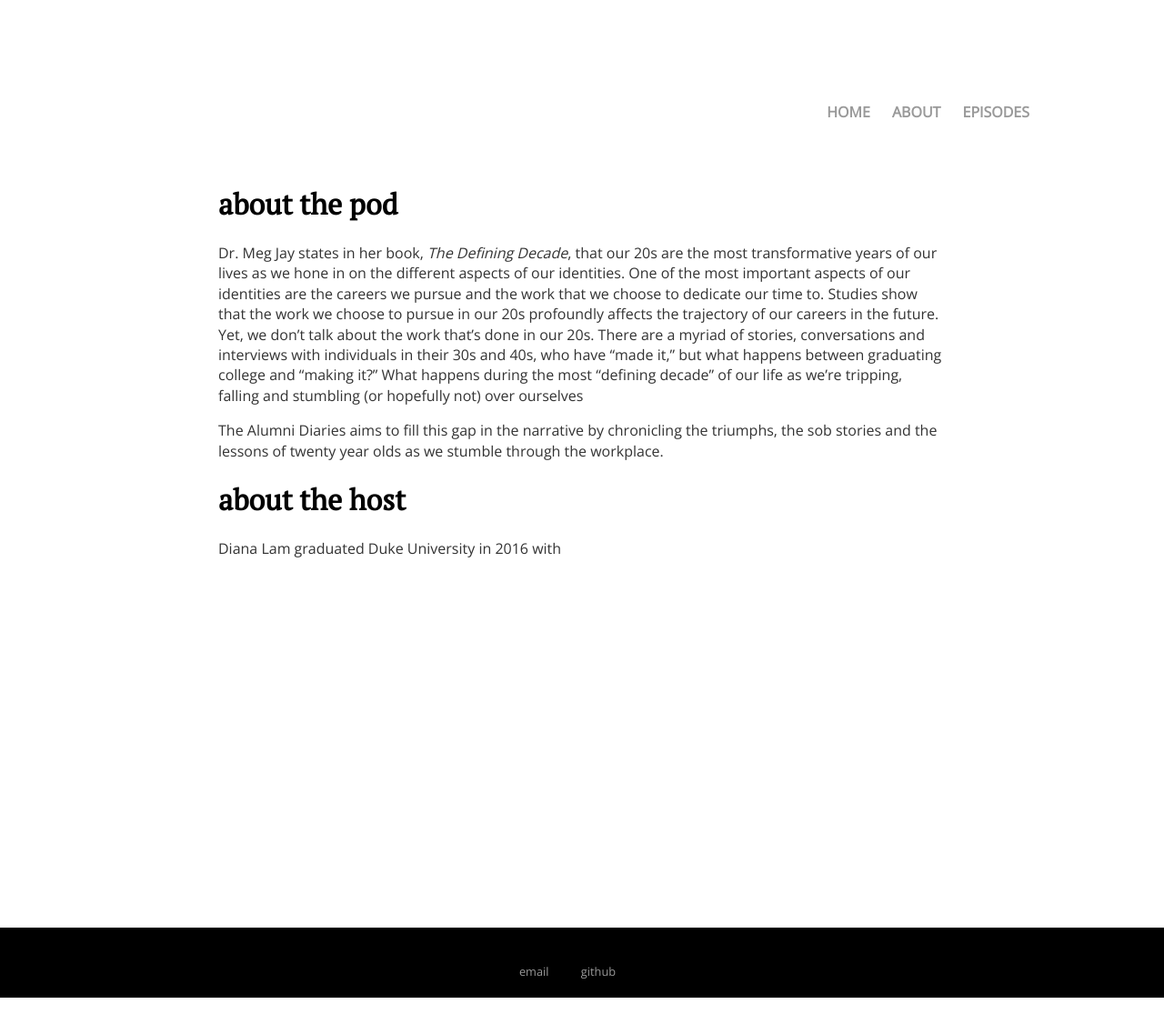
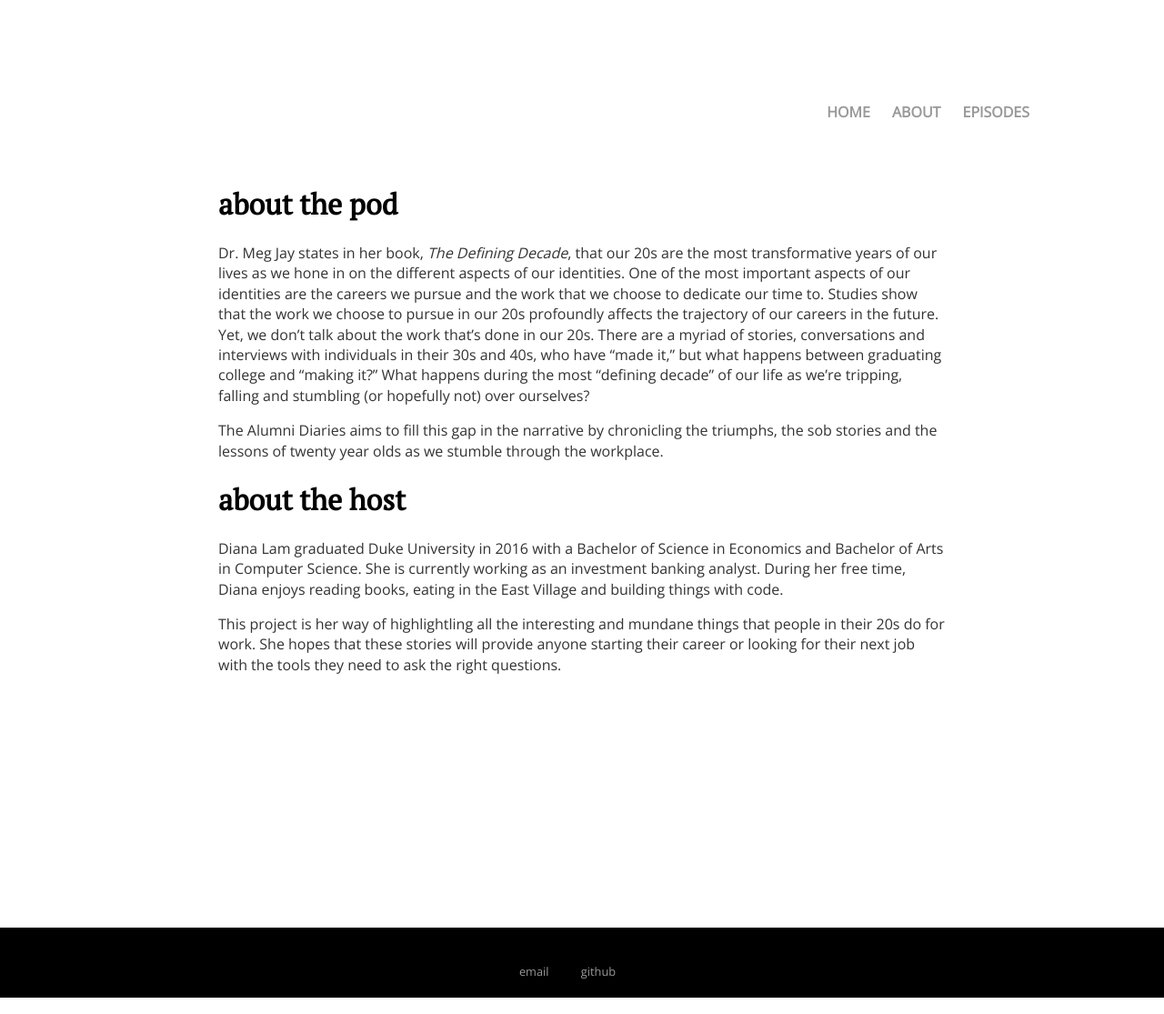
Before and after one commit to dlam58/theAlumniDiaries, a Jekyll site: the page built from about.html, in a window 1280 px wide. Shown: the whole page at 91% size. Built offline with Jekyll 4.4.1, drawn with Linux system fonts in a browser that asks for light colours.

Commit message:
updated "About"

```diff
--- a/about.html
+++ b/about.html
@@ -4,11 +4,13 @@ title: About
 ---
 <div class="about">
 	<h1>about the pod</h1>
-		<p>Dr. Meg Jay states in her book, <i>The Defining Decade</i>, that our 20s are the most transformative years of our lives as we hone in on the different aspects of our identities. One of the most important aspects of our identities are the careers we pursue and the work that we choose to dedicate our time to. Studies show that the work we choose to pursue in our 20s profoundly affects the trajectory of our careers in the future. Yet, we don’t talk about the work that’s done in our 20s. There are a myriad of stories, conversations and interviews with individuals in their 30s and 40s, who have “made it,” but what happens between graduating college and “making it?” What happens during the most “defining decade” of our life as we’re tripping, falling and stumbling (or hopefully not) over ourselves </p>
+		<p>Dr. Meg Jay states in her book, <i>The Defining Decade</i>, that our 20s are the most transformative years of our lives as we hone in on the different aspects of our identities. One of the most important aspects of our identities are the careers we pursue and the work that we choose to dedicate our time to. Studies show that the work we choose to pursue in our 20s profoundly affects the trajectory of our careers in the future. Yet, we don’t talk about the work that’s done in our 20s. There are a myriad of stories, conversations and interviews with individuals in their 30s and 40s, who have “made it,” but what happens between graduating college and “making it?” What happens during the most “defining decade” of our life as we’re tripping, falling and stumbling (or hopefully not) over ourselves?</p>
 
 		<p>The Alumni Diaries aims to fill this gap in the narrative by chronicling the triumphs, the sob stories and the lessons of twenty year olds as we stumble through the workplace.</p>
 	<h1> about the host </h1>
-		<p> Diana Lam graduated Duke University in 2016 with
+		<p> Diana Lam graduated Duke University in 2016 with a Bachelor of Science in Economics and Bachelor of Arts in Computer Science. She is currently working as an investment banking analyst. During her free time, Diana enjoys reading books, eating in the East Village and building things with code.
+
+		<p>This project is her way of highlightling all the interesting and mundane things that people in their 20s do for work. She hopes that these stories will provide anyone starting their career or looking for their next job with the tools they need to ask the right questions. </p>
 
 
 </div><!-- /.about -->
```
